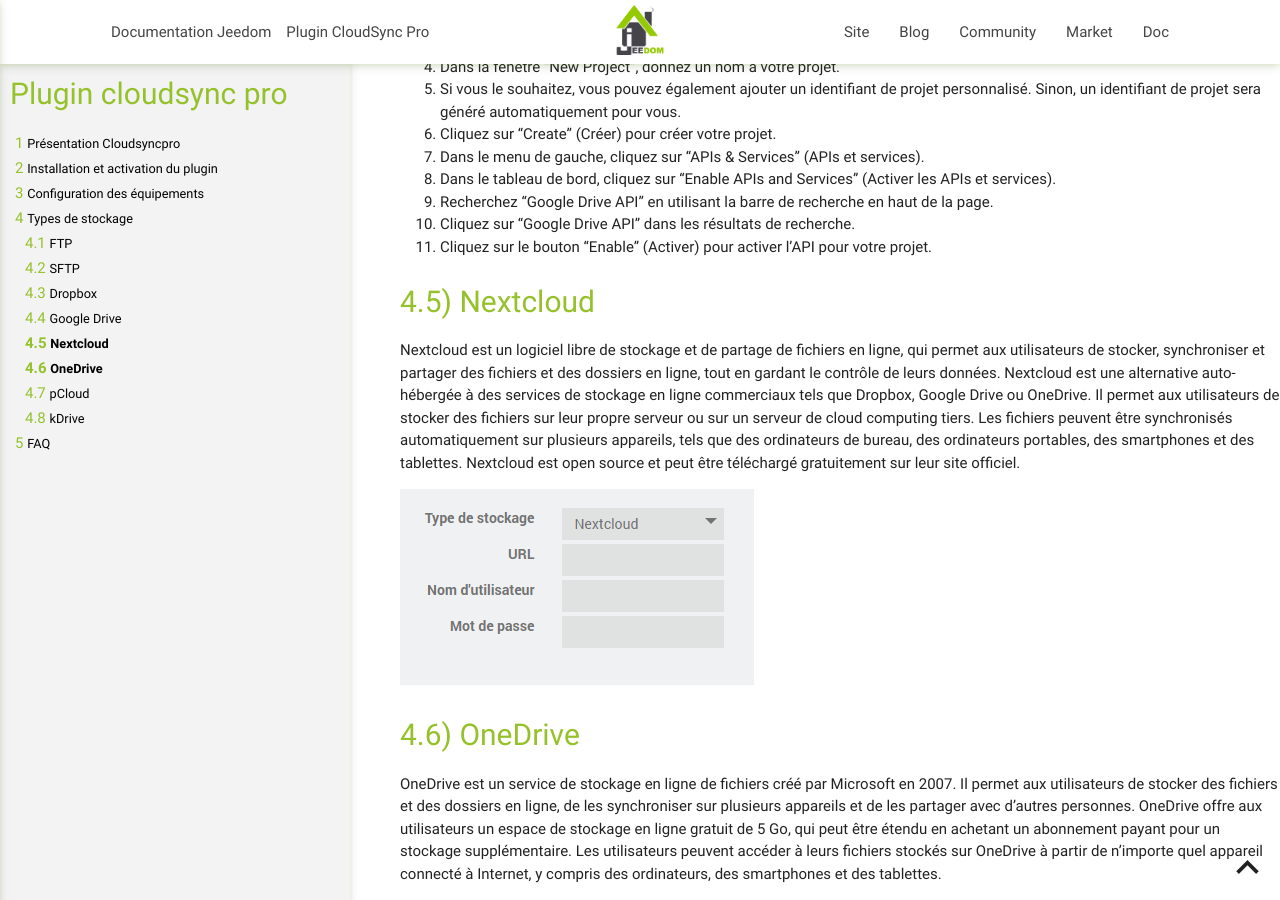
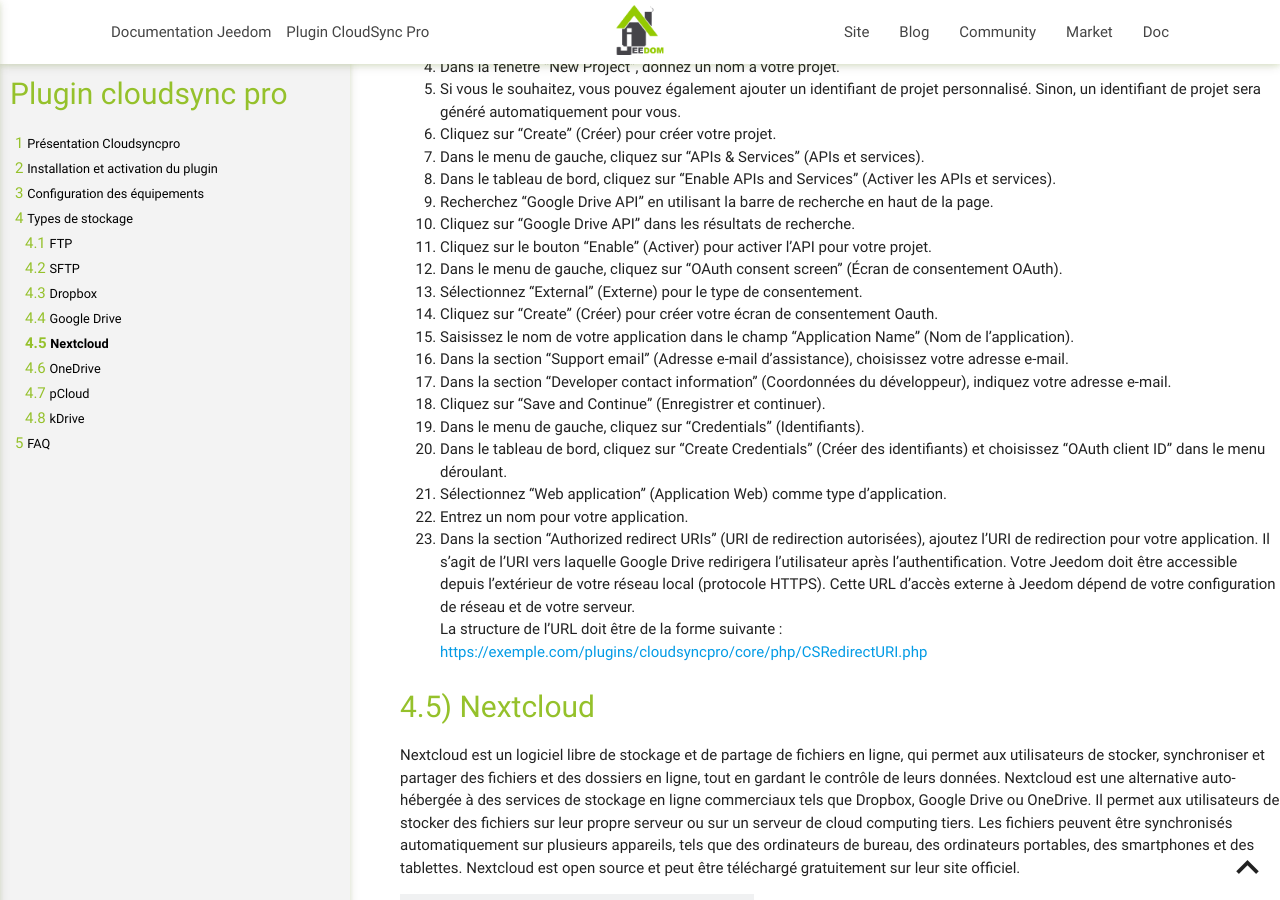
Before and after one commit to thanaus/jeedom_docs, a Jekyll site: the page built from plugins/cloudsyncpro/fr_FR/index.md, in a window 1280 px wide and 900 px high, scrolled down 2889 px. Built offline with Jekyll 4.4.1, drawn with Linux system fonts in a browser that asks for light colours.

Commit message:
Update index.md

```diff
--- a/plugins/cloudsyncpro/fr_FR/index.md
+++ b/plugins/cloudsyncpro/fr_FR/index.md
@@ -120,6 +120,21 @@ Voici les étapes à suivre pour créer un projet dans Google Cloud Console :
 10. Recherchez "Google Drive API" en utilisant la barre de recherche en haut de la page.
 11. Cliquez sur "Google Drive API" dans les résultats de recherche.
 12. Cliquez sur le bouton "Enable" (Activer) pour activer l'API pour votre projet.
+13. Dans le menu de gauche, cliquez sur "OAuth consent screen" (Écran de consentement OAuth).
+14. Sélectionnez "External" (Externe) pour le type de consentement.
+15. Cliquez sur "Create" (Créer) pour créer votre écran de consentement Oauth.
+16. Saisissez le nom de votre application dans le champ "Application Name" (Nom de l'application).
+17. Dans la section "Support email" (Adresse e-mail d'assistance), choisissez votre adresse e-mail.
+18. Dans la section "Developer contact information" (Coordonnées du développeur), indiquez votre adresse e-mail.
+19. Cliquez sur "Save and Continue" (Enregistrer et continuer).
+20. Dans le menu de gauche, cliquez sur "Credentials" (Identifiants).
+21. Dans le tableau de bord, cliquez sur "Create Credentials" (Créer des identifiants) et choisissez "OAuth client ID" dans le menu déroulant.
+22. Sélectionnez "Web application" (Application Web) comme type d'application.
+23. Entrez un nom pour votre application.
+24. Dans la section "Authorized redirect URIs" (URI de redirection autorisées), ajoutez l'URI de redirection pour votre application. Il s'agit de l'URI vers laquelle Google Drive redirigera l'utilisateur après l'authentification. Votre Jeedom doit être accessible depuis l'extérieur de votre réseau local (protocole HTTPS). Cette URL d'accès externe à Jeedom dépend de votre configuration de réseau et de votre serveur.
+La structure de l'URL doit être de la forme suivante :
+[https://exemple.com/plugins/cloudsyncpro/core/php/CSRedirectURI.php](https://exemple.com/plugins/cloudsyncpro/core/php/CSRedirectURI.php)
+
 
 
 Nextcloud
```
